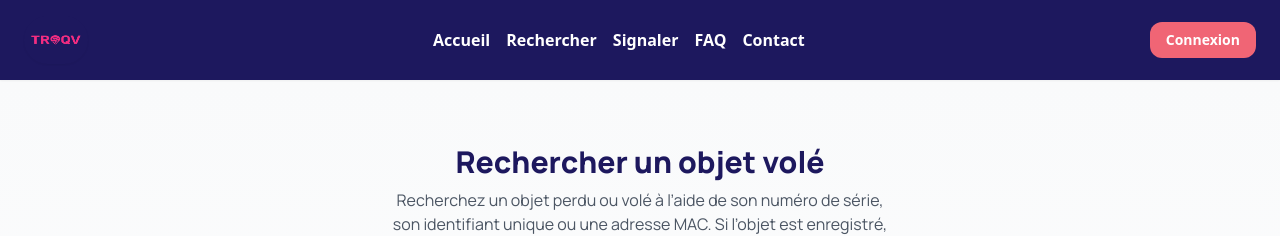
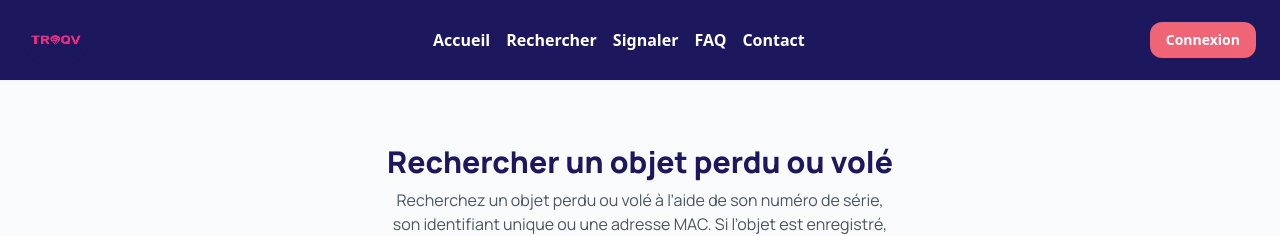
Before and after one commit to Khaly17/tf-ui, an Angular app: page /search in a window 1280 px wide. Shown: the top 236 px of the page. Built offline with nearby package versions, Linux system fonts and the light colour scheme; no server answers.

Commit message:
fix: update header text to clarify search for lost or stolen items

```diff
--- a/src/app/features/search/search.component.html
+++ b/src/app/features/search/search.component.html
@@ -4,7 +4,7 @@
     <!-- En-tête -->
     <div class="text-center mb-12">
       <h1 class="text-2xl sm:text-3xl font-extrabold text-[#1d185e] mb-2">
-        Rechercher un objet volé
+        Rechercher un objet perdu ou volé
       </h1>
       <p class="text-sm sm:text-base text-gray-600 max-w-lg mx-auto">
         Recherchez un objet perdu ou volé à l’aide de son numéro de série, son identifiant unique ou une adresse MAC. Si l’objet est enregistré, les informations de contact du propriétaire s’afficheront.
```
